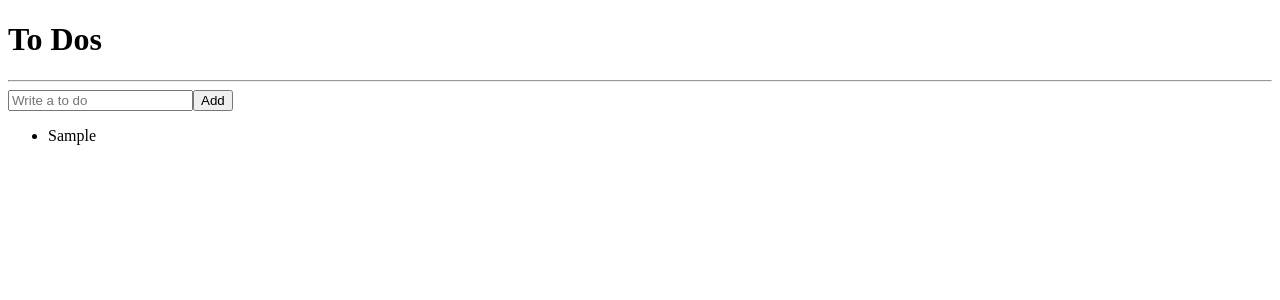
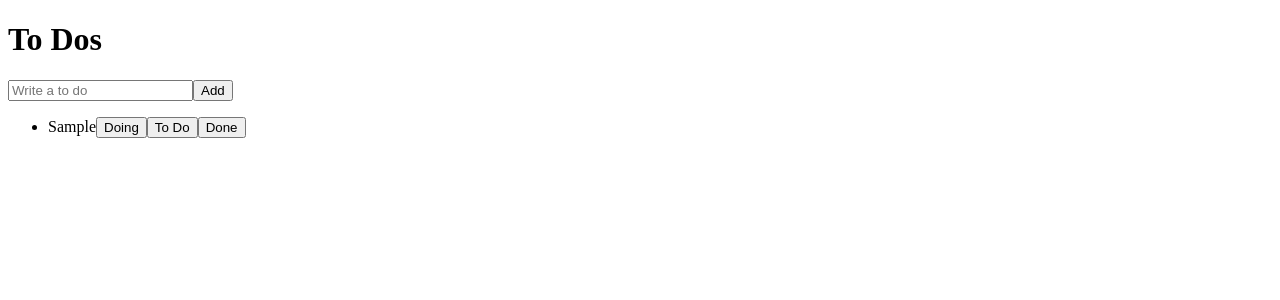
Before and after one commit to shionpark/react-todos, a React (Vite) app: page / in a window 1280 px wide. Both pictures are taken after typing "Sample" into the empty fields and a click on the button "Add". Shown: the top 300 px of the page. Built offline with nearby package versions, Linux system fonts and the light colour scheme.

Commit message:
Refactor: atom 컴포넌트 분리

```diff
--- /dev/null
+++ b/src/atoms.tsx
@@ -0,0 +1,12 @@
+import { atom } from 'recoil';
+
+export interface IToDo {
+  text: string;
+  id: number;
+  category: 'TO_DO' | 'DOING' | 'DONE';
+}
+
+export const toDoState = atom<IToDo[]>({
+  key: 'toDo',
+  default: [],
+});
--- /dev/null
+++ b/src/components/CreateDoTo.tsx
@@ -0,0 +1,30 @@
+import React from 'react';
+import { useForm } from 'react-hook-form';
+import { useRecoilState } from 'recoil';
+import { toDoState } from '@/atoms';
+
+interface IForm {
+  toDo: string;
+}
+
+function CreateToDo() {
+  const [toDos, setToDos] = useRecoilState(toDoState);
+  const { register, handleSubmit, setValue } = useForm<IForm>();
+  const handleValid = ({ toDo }: IForm) => {
+    setToDos((oldToDos) => [{ text: toDo, id: Date.now(), category: 'TO_DO' }, ...oldToDos]);
+    setValue('toDo', '');
+  };
+  return (
+    <form onSubmit={handleSubmit(handleValid)}>
+      <input
+        {...register('toDo', {
+          required: 'Please write a To Do',
+        })}
+        placeholder="Write a to do"
+      />
+      <button>Add</button>
+    </form>
+  );
+}
+
+export default CreateToDo;
--- /dev/null
+++ b/src/components/ToDo.tsx
@@ -0,0 +1,15 @@
+import React from 'react';
+import { IToDo } from '@/atoms';
+
+const ToDo = ({ text }: IToDo) => {
+  return (
+    <li>
+      <span>{text}</span>
+      <button>Doing</button>
+      <button>To Do</button>
+      <button>Done</button>
+    </li>
+  );
+};
+
+export default ToDo;
--- a/src/components/ToDoList.tsx
+++ b/src/components/ToDoList.tsx
@@ -1,49 +1,23 @@
 import React from 'react';
-import { useForm } from 'react-hook-form';
-import { atom, useRecoilState } from 'recoil';
+import { useRecoilState } from 'recoil';
+import { toDoState } from '@/atoms';
+import CreateToDo from './CreateDoTo';
+import ToDo from './ToDo';
 
-interface IForm {
-  toDo: string;
-}
-
-interface IToDo {
-  text: string;
-  id: number;
-  category: 'TO_DO' | 'DOING' | 'DONE';
-}
-
-const toDoState = atom<IToDo[]>({
-  key: 'toDo',
-  default: [],
-});
-
-function ToDoList() {
-  const [toDos, setToDos] = useRecoilState(toDoState);
-  const { register, handleSubmit, setValue } = useForm<IForm>();
-  const handleValid = ({ toDo }: IForm) => {
-    setToDos((oldToDos) => [{ text: toDo, id: Date.now(), category: 'TO_DO' }, ...oldToDos]);
-    setValue('toDo', '');
-  };
+const ToDoList = () => {
+  const [toDos] = useRecoilState(toDoState);
   return (
-    <div>
+    <>
       <h1>To Dos</h1>
-      <hr />
-      <form onSubmit={handleSubmit(handleValid)}>
-        <input
-          {...register('toDo', {
-            required: 'Please write a To Do',
-          })}
-          placeholder="Write a to do"
-        />
-        <button>Add</button>
-      </form>
+      <CreateToDo />
       <ul>
         {toDos.map((toDo) => (
-          <li key={toDo.id}>{toDo.text}</li>
+          // <ToDo text={toDo.text} category={toDo.category} id={toDo.id} />
+          <ToDo key={toDo.id} {...toDo} />
         ))}
       </ul>
-    </div>
+    </>
   );
-}
+};
 
 export default ToDoList;
--- a/src/components/index.ts
+++ b/src/components/index.ts
@@ -1 +1,3 @@
+export { default as ToDo } from './ToDo';
 export { default as ToDoList } from './ToDoList';
+export { default as CreateDoTo } from './CreateDoTo';
```
